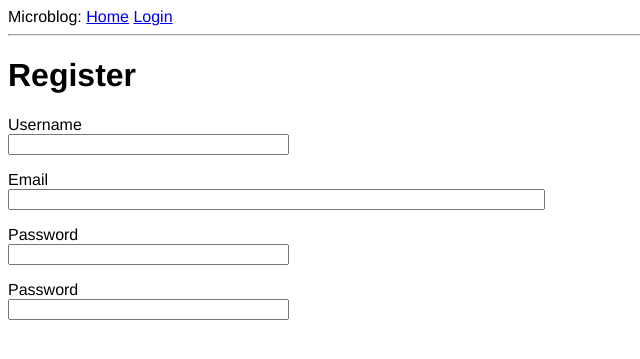
After one commit to darwin911/microblog, a Flask app: template app/templates/register.html in a window 1280 px wide. The commit adds this page. Shown: the top 359 px of the page, without its empty margins (0-640 px from the left). Run offline with Flask 2, Linux system fonts and the light colour scheme; the template is opened without the code that fills it: most values are stand-ins (such as "Sample title", 1, 10 or a date in 2020); form fields are guessed from the names that the template uses; parts of the project's set-up code (start-up, migrations or seed data) failed here and were passed over.

Commit message:
adds register template

```diff
--- a/app/__init__.py
+++ b/app/__init__.py
@@ -2,10 +2,13 @@ from flask import Flask
 from config import Config
 from flask_sqlalchemy import SQLAlchemy
 from flask_migrate import Migrate
+from flask_login import LoginManager
 
 app = Flask(__name__)
 app.config.from_object(Config)
 db = SQLAlchemy(app)
 migrate = Migrate(app, db)
+login = LoginManager(app)
+login.login_view = 'login'
 
 from app import routes, models
--- a/app/routes.py
+++ b/app/routes.py
@@ -1,11 +1,14 @@
-from flask import render_template, flash, redirect, url_for
+from flask import render_template, flash, redirect, url_for, request
+from flask_login import current_user, login_user, logout_user, login_required
+from werkzeug.urls import url_parse
 from app import app
+from app.models import User
 from app.forms import LoginForm
 
 @app.route('/')
 @app.route('/index')
+@login_required
 def index():
-    user = {'username': 'HAL 9000'}
     posts = [
       {
         'author': {'username': 'Robert'},
@@ -16,13 +19,26 @@ def index():
         'body': 'What is Python? Redux is better.'
       }
     ]
-    return render_template('index.html', title='Home', user=user, posts=posts)
+    return render_template('index.html', title='Home', posts=posts)
 
 @app.route('/login', methods=['GET', 'POST'])
 def login():
+  if current_user.is_authenticated:
+    return redirect(url_for('index'))
   form = LoginForm()
   if form.validate_on_submit():
-    flash('Login requested for user {}, remember_me={}'.format(
-      form.username.data, form.remember_me.data))
+    user = User.query.filter_by(username=form.username.data).first()
+    if user is None or not user.check_password(form.password.data):
+      flash('Invalid username or password')
+      return redirect(url_for('login'))
+    login_user(user, remember=form.remember_me.data)
+    next_page = request.args.get('next')
+    if not next_page or url_parse(next_page).netloc != '':
+      next_page(url_for('index'))
+    return redirect(next_page)
+  return render_template('login.html', title='Sign In', form=form)
+
+  @app.route('/logout')
+  def logout():
+    logout_user()
     return redirect(url_for('index'))
-  return render_template('login.html', title='Sign In', form=form)
--- a/app/templates/base.html
+++ b/app/templates/base.html
@@ -19,7 +19,11 @@
     <div>
       Microblog:
       <a href="{{ url_for('index') }}">Home</a>
+      {% if current_user.is_anonymous %}
       <a href="{{ url_for('login') }}">Login</a>
+      {% else %}
+      <a href="{{ url_for('logout') }}">Logout</a>
+      {% endif %}
     </div>
     <hr />
     {% with messages = get_flashed_messages() %} {% if messages %}
--- /dev/null
+++ b/app/templates/register.html
@@ -0,0 +1,34 @@
+{% extends "base.html" %} {% block content %}
+<h1>Register</h1>
+<form action="" method="post">
+  {{ form.hidden_tag() }}
+  <p>
+    {{ form.username.label }}<br />
+    {{ form.username(size=32) }}<br />
+    {% for error in form.username.errors %}
+    <span style="color: red;">[{{ error }}]</span>
+    {% endfor %}
+  </p>
+  <p>
+    {{ form.email.label }}<br />
+    {{ form.email(size=64) }}<br />
+    {% for error in form.email.errors %}
+    <span style="color: red;">[{{ error }}]</span>
+    {% endfor %}
+  </p>
+  <p>
+    {{ form.password.label }}<br />
+    {{ form.password(size=32) }}<br />
+    {% for error in form.password.errors %}
+    <span style="color: red;">[{{ error }}]</span>
+    {% endfor %}
+  </p>
+  <p>
+    {{ form.password2.label }}<br />
+    {{ form.password2(size=32) }}<br />
+    {% for error in form.password2.errors %}
+    <span style="color: red;">[{{ error }}]</span>
+    {% endfor %}
+  </p>
+</form>
+{% endblock %}
```
Also changed, not shown: app/forms.py (+19 -1 lines), app/models.py (+14 -2 lines), app/templates/index.html (+3 -6 lines), app.db.
